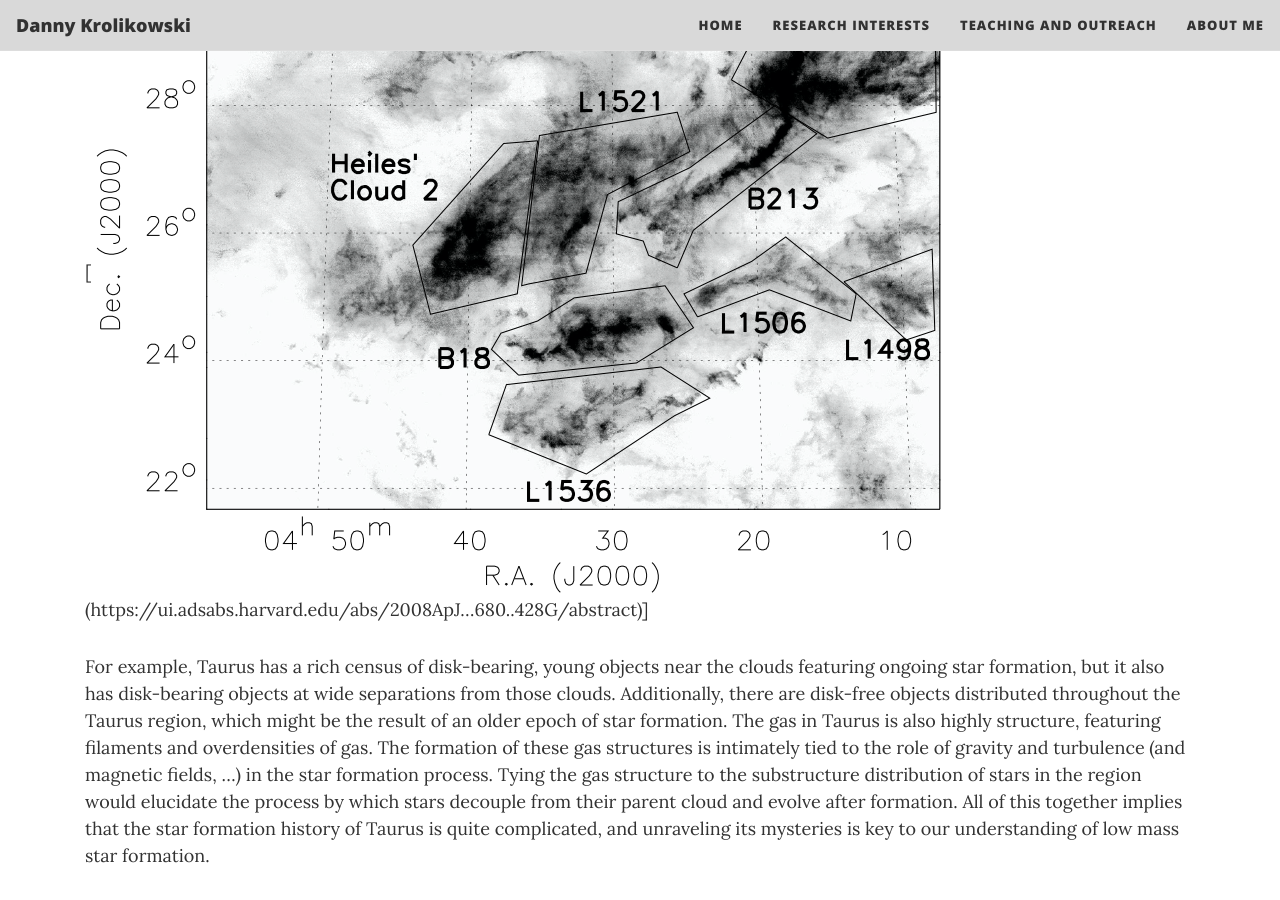
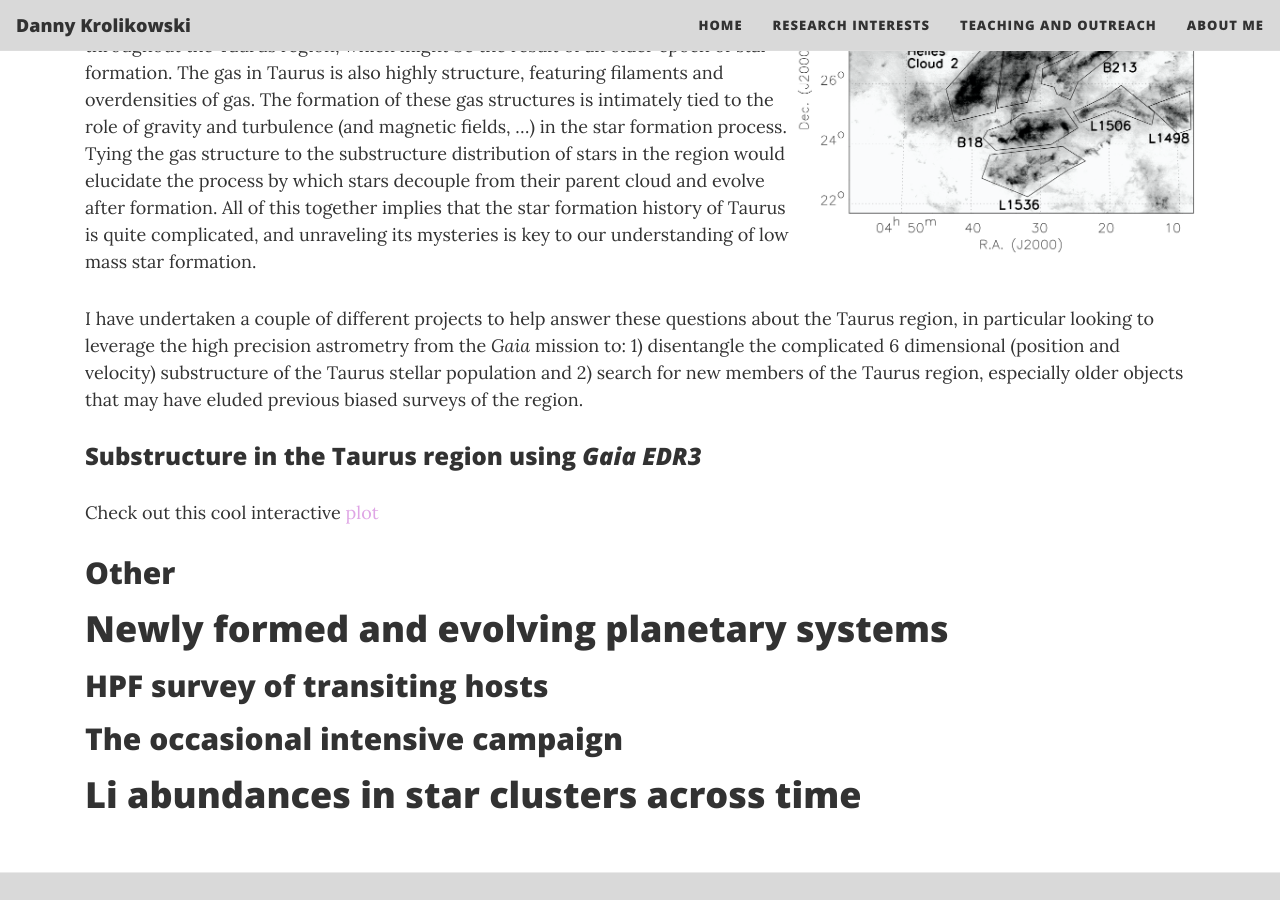
Before and after one commit to dkrolikowski/dkrolikowski.github.io, a Jekyll site: the page built from research.md, in a window 1280 px wide and 900 px high, scrolled down 977 px. Built offline with Jekyll 4.4.1, drawn with Linux system fonts in a browser that asks for light colours; nearby versions of some CDN libraries.

Commit message:
Fixing Taurus H2 image markdown code

```diff
--- a/research.md
+++ b/research.md
@@ -15,7 +15,7 @@ To understand how planetary systems form and evolve, we must understand how the
 
 The bulk of the work I have done so far on young stars has been in the Taurus star forming region, which is the canonical region of low mass star formation in the Milky Way, and one of the nearest sites of ongoing star formation to us. Because it is so close, Taurus has been studied for a long time, leading to a rich history of knowledge of the region (my current record for oldest reference used is 1890). However, as with anything studied for so long (or let's be real, anything in astronomy), there are peculiarities that elude total explanation in the region.
 
-[![Taurus in H2](/assets/img/taurus_h2.png)(https://ui.adsabs.harvard.edu/abs/2008ApJ...680..428G/abstract)]
+[![Taurus in H2](/assets/img/taurus_h2.png "Taurus in Molecular Hydrogen"){: width="400" align="right"}](https://ui.adsabs.harvard.edu/abs/2008ApJ...680..428G/abstract)
 
 <!-- <a href="https://ui.adsabs.harvard.edu/abs/2008ApJ...680..428G/abstract" target='blank' >
   <img src="/assets/img/taurus_h2.png" width="400" ALIGN="right">
```
